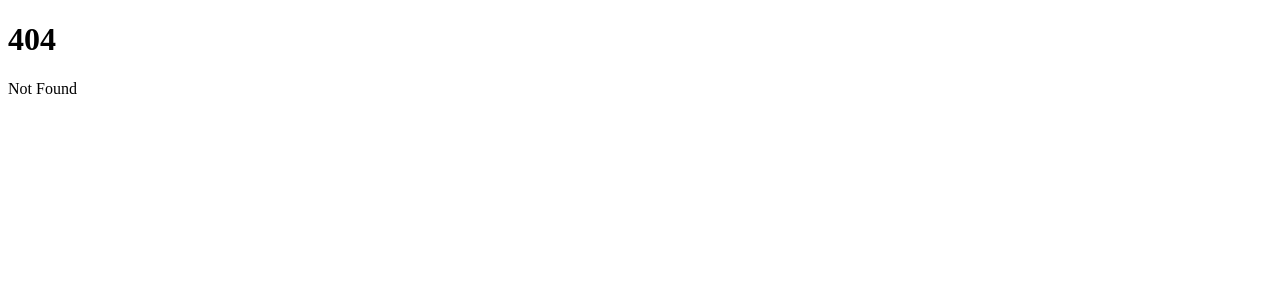
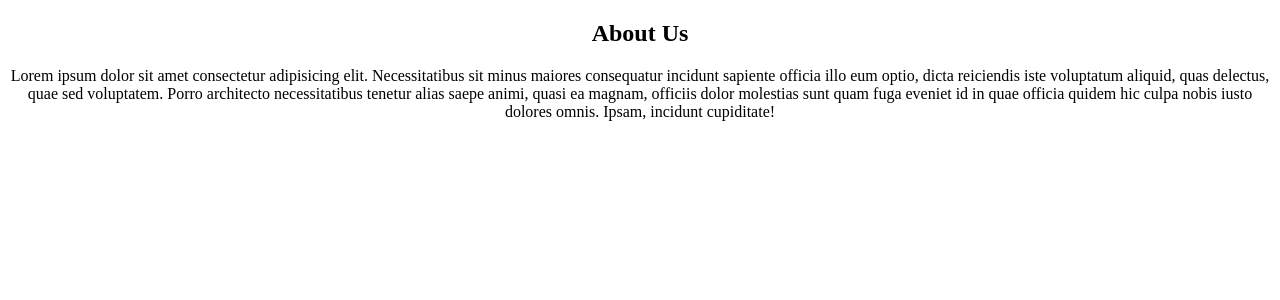
Before and after one commit to FROST8ytes/ninja-gaming, a SvelteKit app: page /about in a window 1280 px wide. Before the commit this address had no page. Shown: the top 300 px of the page. Built offline with nearby package versions, Linux system fonts and the light colour scheme.

Commit message:
Add about route from root

```diff
--- /dev/null
+++ b/src/routes/about/+page.svelte
@@ -0,0 +1,19 @@
+<div class="about">
+	<h2>About Us</h2>
+	<p>
+		Lorem ipsum dolor sit amet consectetur adipisicing elit. Necessitatibus sit
+		minus maiores consequatur incidunt sapiente officia illo eum optio, dicta
+		reiciendis iste voluptatum aliquid, quas delectus, quae sed voluptatem.
+		Porro architecto necessitatibus tenetur alias saepe animi, quasi ea magnam,
+		officiis dolor molestias sunt quam fuga eveniet id in quae officia quidem
+		hic culpa nobis iusto dolores omnis. Ipsam, incidunt cupiditate!
+	</p>
+</div>
+
+<style>
+	.about {
+		text-align: center;
+		display: block;
+		margin: 20px auto;
+	}
+</style>
```
Also changed, not shown: src/routes/+page.svelte (+14 -15 lines).
